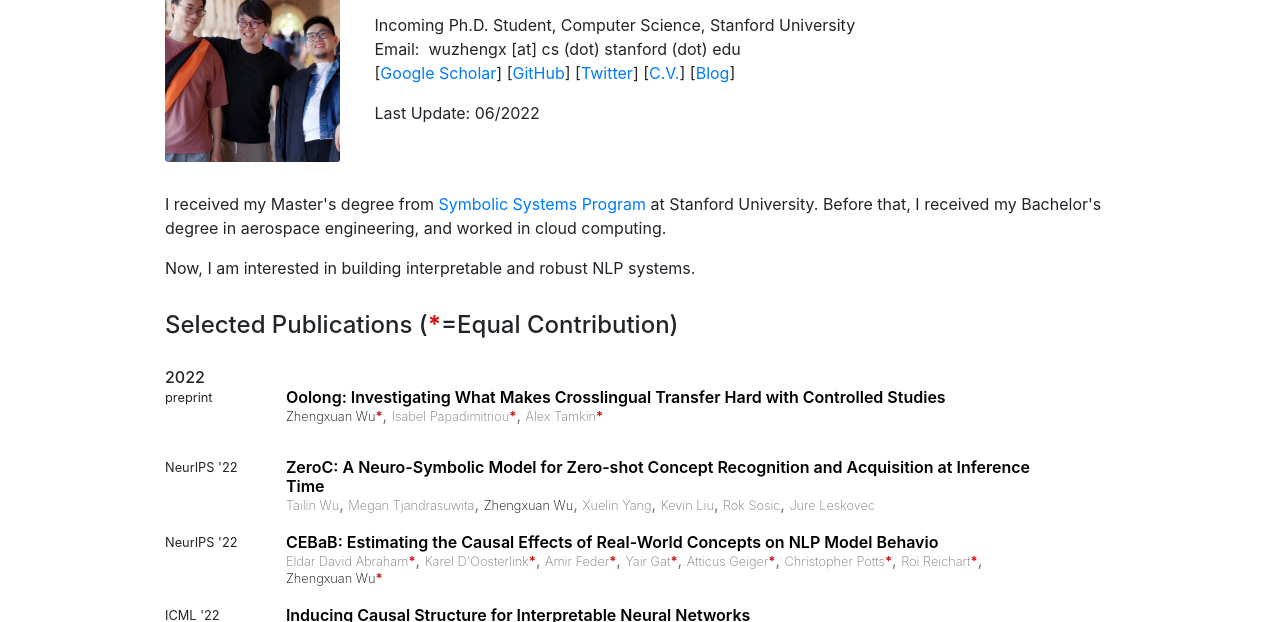
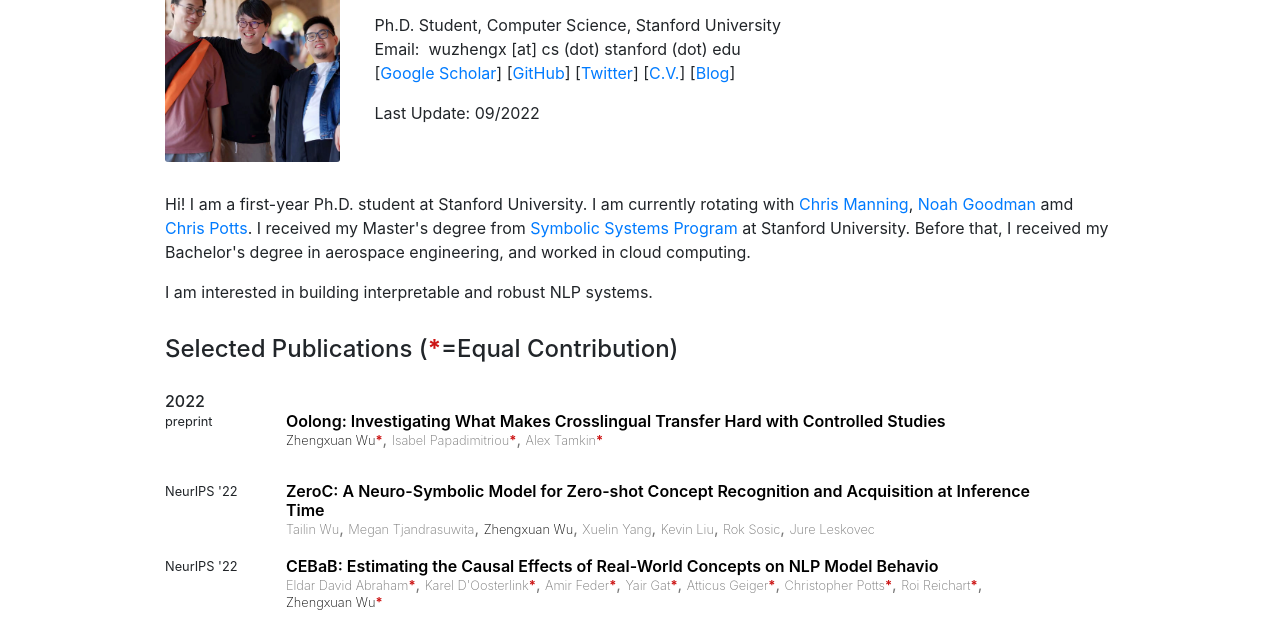
Before and after one commit to frankaging/frankaging.github.io, a website with bundled scripts: page index.html in a window 1280 px wide. Shown: the part 138-760 px from the top of the page. Built offline with nearby package versions, Linux system fonts and the light colour scheme; a web font is replaced by a local one.

Commit message:
update edu

```diff
--- a/index.html
+++ b/index.html
@@ -82,7 +82,7 @@
         <div class="text info">
           <h3>Zhengxuan Wu</h3>
           <p/>
-          <div>Incoming Ph.D. Student, Computer Science, Stanford University</div>
+          <div>Ph.D. Student, Computer Science, Stanford University</div>
           <div>Email:&nbsp;</td>
             <td>wuzhengx [at] cs (dot) stanford (dot) edu</div>
           <p/>
@@ -103,7 +103,7 @@
           </span>
           <p/>
           <span class="tag">
-              Last Update: 06/2022
+              Last Update: 09/2022
             </span>
         </div>
 <!--         <div class="text topic">
@@ -124,11 +124,11 @@
         </div> -->
 
         <div class="text">
-          <p>I received my Master's degree from <a href="https://symsys.stanford.edu/">Symbolic Systems Program</a> at Stanford University. Before that, I received my Bachelor's degree in aerospace engineering, and worked in cloud computing.
-          </p>
+          <p>Hi! I am a first-year Ph.D. student at Stanford University. I am currently rotating with <a href="https://nlp.stanford.edu/manning/">Chris Manning</a>, <a href="http://cocolab.stanford.edu/ndg">Noah Goodman</a> amd <a href="https://web.stanford.edu/~cgpotts/">Chris Potts</a>. I received my Master's degree from <a href="https://symsys.stanford.edu/">Symbolic Systems Program</a> at Stanford University. Before that, I received my Bachelor's degree in aerospace engineering, and worked in cloud computing.
+            </p>
 
           <p>
-            Now, I am interested in building interpretable and robust NLP systems.
+            I am interested in building interpretable and robust NLP systems.
           </p>
 
         </div>
```
